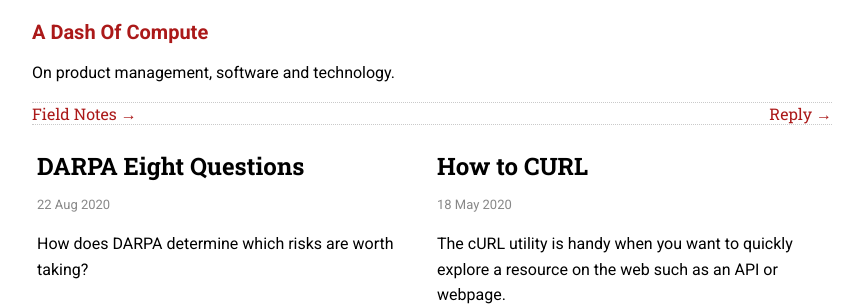
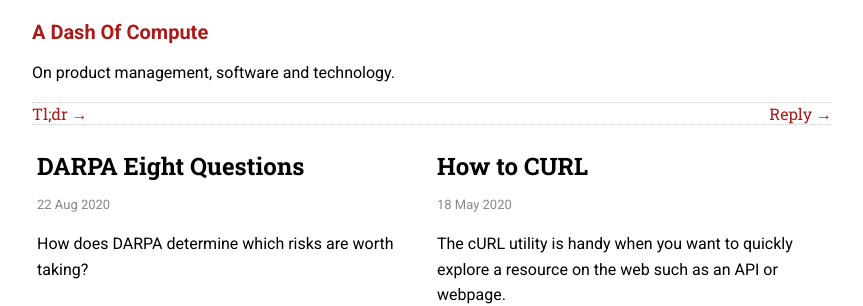
Before and after one commit to sautee/sautee.github.io, a Jekyll site: the page built from pages/index.md, in a window 1280 px wide. Shown: the top 306 px of the page, without its empty margins (208-1071 px from the left). Built offline with Jekyll 4.4.1, drawn with Linux system fonts in a browser that asks for light colours.

Commit message:
Update header.html

```diff
--- a/_includes/layout/header.html
+++ b/_includes/layout/header.html
@@ -9,7 +9,7 @@
     </nav>
     <nav class="topnavbar">
         <div>
-            <a href="{{site.baseurl}}/fieldnotes" class="site-pages">Field Notes →</a>
+            <a href="{{site.baseurl}}/fieldnotes" class="site-pages">Tl;dr →</a>
             <a href="{{site.baseurl}}/about" class="site-pages">Reply →</a>
         </div>
     </nav>
```
